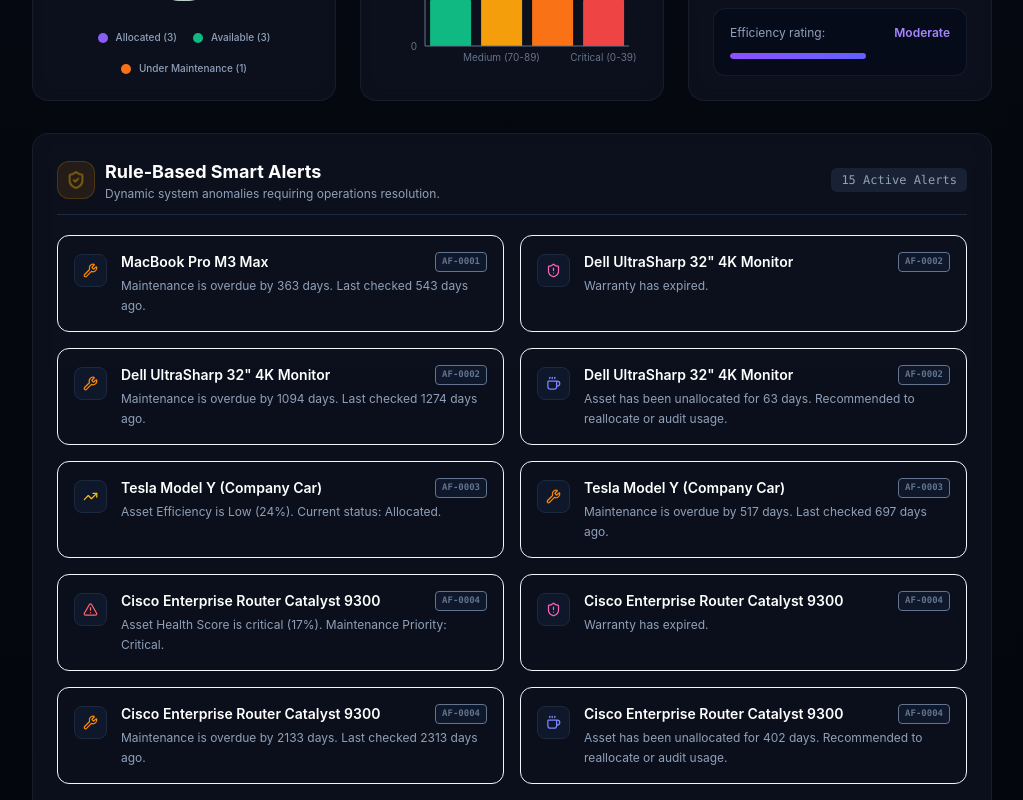
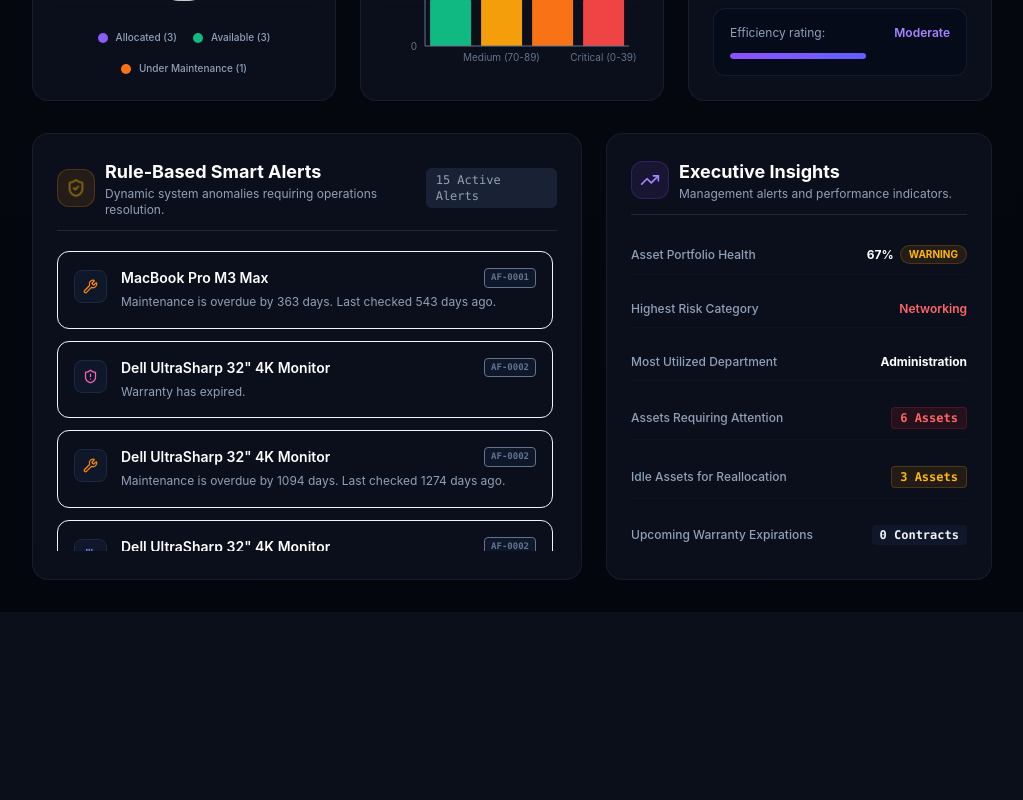
Before and after one commit to Aravidroid/AssetFlow-Enterprise-Asset-Resource-Management-System, a React app in the folder frontend/: page / in a window 1280 px wide. Shown: the part 1160-1960 px from the top of the page, without its empty margins (256-1279 px from the left). After the commit the page ends 1772 px from the top, so only its background shows below. Built offline with nearby package versions, Linux system fonts and the light colour scheme; the HTML template or start-up script is replaced by a standard one.

Commit message:
implement dynamic asset intelligence logic for dashboard view

```diff
--- a/frontend/src/mockDb.js
+++ b/frontend/src/mockDb.js
@@ -64,7 +64,7 @@ const INITIAL_ASSETS = [
   },
   {
     id: "AF-0004",
-    name: "Cisco Enterprise Router Catalyst 9300",
+    name: "Cisco Router",
     category: "Networking",
     status: "Available",
     purchaseDate: "2020-03-12",
--- a/frontend/src/pages/Dashboard.jsx
+++ b/frontend/src/pages/Dashboard.jsx
@@ -193,6 +193,74 @@ export default function Dashboard() {
       });
     }
   });
+
+  // 8. Executive Insights calculations
+  let portfolioHealthStatus = "Critical";
+  if (enterpriseHealthIndex >= 90) portfolioHealthStatus = "Excellent";
+  else if (enterpriseHealthIndex >= 70) portfolioHealthStatus = "Healthy";
+  else if (enterpriseHealthIndex >= 40) portfolioHealthStatus = "Warning";
+
+  // Highest Risk Category: Category with lowest average health score
+  const categoryStats = {};
+  assets.forEach(a => {
+    if (a.status !== 'Disposed') {
+      if (!categoryStats[a.category]) {
+        categoryStats[a.category] = { sumHealth: 0, count: 0 };
+      }
+      categoryStats[a.category].sumHealth += a.healthScore;
+      categoryStats[a.category].count += 1;
+    }
+  });
+
+  let highestRiskCategory = "None";
+  let lowestAvgHealth = 101;
+  Object.keys(categoryStats).forEach(cat => {
+    const avg = categoryStats[cat].sumHealth / categoryStats[cat].count;
+    if (avg < lowestAvgHealth) {
+      lowestAvgHealth = avg;
+      highestRiskCategory = cat;
+    }
+  });
+
+  // Most Utilized Department
+  const getDepartment = (user) => {
+    if (!user) return null;
+    const lower = user.toLowerCase();
+    if (lower.includes('developer') || lower.includes('dev') || lower.includes('it') || lower.includes('engineer') || lower.includes('aravind')) return 'Information Technology';
+    if (lower.includes('sales') || lower.includes('marketing') || lower.includes('vp') || lower.includes('sarah')) return 'Sales & Marketing';
+    if (lower.includes('design') || lower.includes('emma') || lower.includes('artist')) return 'Design';
+    if (lower.includes('conference') || lower.includes('hq') || lower.includes('room') || lower.includes('building')) return 'Administration';
+    return 'General Operations';
+  };
+
+  const deptStats = {};
+  assets.forEach(a => {
+    const dept = getDepartment(a.currentUser);
+    if (dept) {
+      if (!deptStats[dept]) {
+        deptStats[dept] = { sumEff: 0, count: 0 };
+      }
+      deptStats[dept].sumEff += a.efficiency;
+      deptStats[dept].count += 1;
+    }
+  });
+
+  let mostUtilizedDept = "None";
+  let maxAvgEff = -1;
+  Object.keys(deptStats).forEach(dept => {
+    const avg = deptStats[dept].sumEff / deptStats[dept].count;
+    if (avg > maxAvgEff) {
+      maxAvgEff = avg;
+      mostUtilizedDept = dept;
+    }
+  });
+
+  // Assets Requiring Immediate Attention (health < 40 or maintenance overdue)
+  const immediateAttentionCount = assets.filter(a => (a.healthScore < 40 || a.isMaintenanceOverdue) && a.status !== 'Disposed').length;
+
+  // Upcoming Warranty Expirations (30 Days)
+  const upcomingWarrantyExpirationsCount = assets.filter(a => a.warrantyDaysLeft > 0 && a.warrantyDaysLeft <= 30 && a.status !== 'Disposed').length;
+
 
   // Action Submissions
   const handleRegisterSubmit = (e) => {
@@ -591,8 +659,12 @@ export default function Dashboard() {
         </div>
       </div>
 
+      {/* Bottom Layout Grid: Alerts & Executive Insights */}
+      <div className="grid grid-cols-1 lg:grid-cols-12 gap-6">
+
         {/* Smart Alerts Console */}
-      <div className="glass-card rounded-2xl p-6">
+        <div className="glass-card rounded-2xl p-6 lg:col-span-7 flex flex-col justify-between">
+          <div>
             <div className="flex items-center justify-between mb-5 border-b border-slate-800 pb-3">
               <div className="flex items-center gap-2.5">
                 <div className="bg-amber-500/10 p-2 rounded-xl text-amber-400 border border-amber-500/20">
@@ -609,7 +681,7 @@ export default function Dashboard() {
             </div>
 
             {alerts.length > 0 ? (
-          <div className="grid grid-cols-1 md:grid-cols-2 gap-4">
+              <div className="grid grid-cols-1 gap-3 max-h-[300px] overflow-y-auto pr-1">
                 {alerts.map((alert) => (
                   <div key={alert.id} className="bg-slate-905/30 border border-slate-850/80 hover:border-slate-700/80 rounded-xl p-4 flex items-start gap-3.5 transition-all duration-300">
                     <div className="p-2 bg-slate-900 rounded-lg border border-slate-800 text-slate-400 shrink-0 mt-0.5">
@@ -639,6 +711,84 @@ export default function Dashboard() {
                 <p className="text-xs text-slate-500 mt-0.5">No anomalies detected.</p>
               </div>
             )}
+          </div>
+        </div>
+
+        {/* Executive Insights Widget */}
+        <div className="glass-card rounded-2xl p-6 lg:col-span-5 flex flex-col justify-between">
+          <div>
+            <div className="flex items-center gap-2.5 mb-5 border-b border-slate-800 pb-3">
+              <div className="bg-violet-500/10 p-2 rounded-xl text-violet-400 border border-violet-500/20">
+                <TrendingUp size={20} />
+              </div>
+              <div>
+                <h3 className="text-lg font-bold text-white">Executive Insights</h3>
+                <p className="text-xs text-slate-400">Management alerts and performance indicators.</p>
+              </div>
+            </div>
+
+            <div className="space-y-4">
+              {/* Health insight */}
+              <div className="flex justify-between items-center py-2.5 border-b border-slate-900/60">
+                <span className="text-xs text-slate-400 font-medium">Asset Portfolio Health</span>
+                <span className="text-xs font-bold text-white flex items-center gap-1.5">
+                  <span className="text-violet-450">{enterpriseHealthIndex}%</span>
+                  <span className={`px-2 py-0.5 rounded-full text-[10px] uppercase border ${
+                    portfolioHealthStatus === "Excellent" ? "bg-emerald-500/10 text-emerald-400 border-emerald-500/20" :
+                    portfolioHealthStatus === "Healthy" ? "bg-emerald-500/10 text-emerald-400 border-emerald-500/20" :
+                    portfolioHealthStatus === "Warning" ? "bg-amber-500/10 text-amber-400 border-amber-500/20" :
+                    "bg-red-500/10 text-red-400 border-red-500/20"
+                  }`}>
+                    {portfolioHealthStatus}
+                  </span>
+                </span>
+              </div>
+
+              {/* Risk category insight */}
+              <div className="flex justify-between items-center py-2.5 border-b border-slate-900/60">
+                <span className="text-xs text-slate-400 font-medium">Highest Risk Category</span>
+                <span className="text-xs font-bold text-red-400 font-semibold">{highestRiskCategory}</span>
+              </div>
+
+              {/* Most Utilized Department insight */}
+              <div className="flex justify-between items-center py-2.5 border-b border-slate-900/60">
+                <span className="text-xs text-slate-400 font-medium">Most Utilized Department</span>
+                <span className="text-xs font-bold text-white">{mostUtilizedDept}</span>
+              </div>
+
+              {/* Attention count insight */}
+              <div className="flex justify-between items-center py-2.5 border-b border-slate-900/60">
+                <span className="text-xs text-slate-400 font-medium">Assets Requiring Attention</span>
+                <span className={`text-xs font-bold font-mono px-2 py-0.5 rounded ${
+                  immediateAttentionCount > 0 ? "bg-red-500/10 text-red-400 border border-red-500/20" : "text-slate-400 bg-slate-900"
+                }`}>
+                  {immediateAttentionCount} Assets
+                </span>
+              </div>
+
+              {/* Idle reallocations count insight */}
+              <div className="flex justify-between items-center py-2.5 border-b border-slate-900/60">
+                <span className="text-xs text-slate-400 font-medium">Idle Assets for Reallocation</span>
+                <span className={`text-xs font-bold font-mono px-2 py-0.5 rounded ${
+                  idleCount > 0 ? "bg-amber-500/10 text-amber-400 border border-amber-500/20" : "text-slate-405 bg-slate-900"
+                }`}>
+                  {idleCount} Assets
+                </span>
+              </div>
+
+              {/* Expirations countdown insight */}
+              <div className="flex justify-between items-center py-2.5">
+                <span className="text-xs text-slate-400 font-medium">Upcoming Warranty Expirations</span>
+                <span className={`text-xs font-bold font-mono px-2 py-0.5 rounded ${
+                  upcomingWarrantyExpirationsCount > 0 ? "bg-pink-500/10 text-pink-400 border border-pink-500/20" : "text-slate-405 bg-slate-900"
+                }`}>
+                  {upcomingWarrantyExpirationsCount} Contract{upcomingWarrantyExpirationsCount === 1 ? '' : 's'}
+                </span>
+              </div>
+            </div>
+          </div>
+        </div>
+
       </div>
 
       {/* ACTION 1: Register Asset Modal */}
@@ -755,7 +905,7 @@ export default function Dashboard() {
                     >
                       <option value="">-- Choose Asset --</option>
                       {availableAssetsList.map(a => (
-                        <option key={a.id} value={a.id}>{a.id} - {a.name} ({a.category})</option>
+                        <option key={a.id} value={a.id}>{a.name} ({a.id})</option>
                       ))}
                     </select>
                   </div>
@@ -805,7 +955,7 @@ export default function Dashboard() {
                 >
                   <option value="">-- Choose Asset --</option>
                   {assets.filter(a => a.status !== 'Under Maintenance' && a.status !== 'Disposed').map(a => (
-                    <option key={a.id} value={a.id}>{a.id} - {a.name} ({a.status})</option>
+                    <option key={a.id} value={a.id}>{a.name} ({a.id})</option>
                   ))}
                 </select>
               </div>
```
Lines whose indentation alone changed are shown as unchanged.
